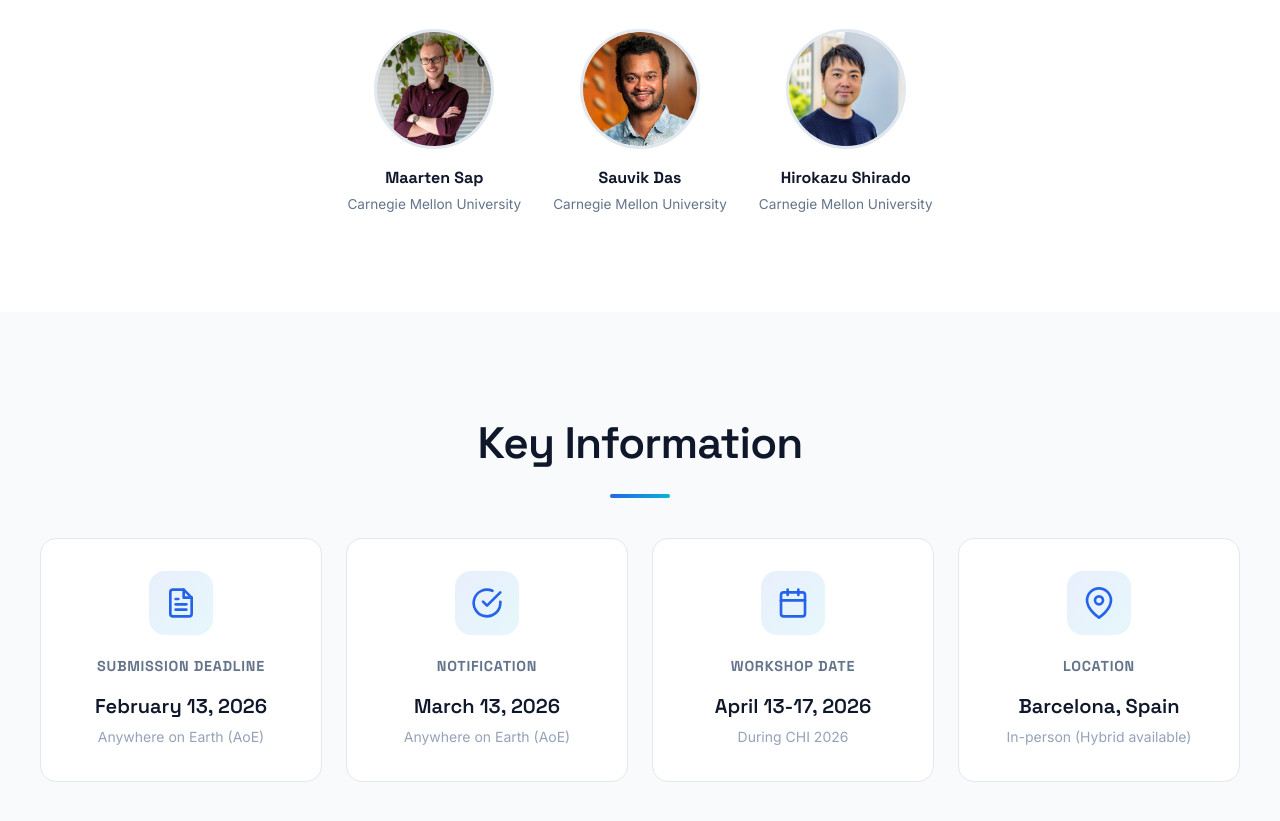
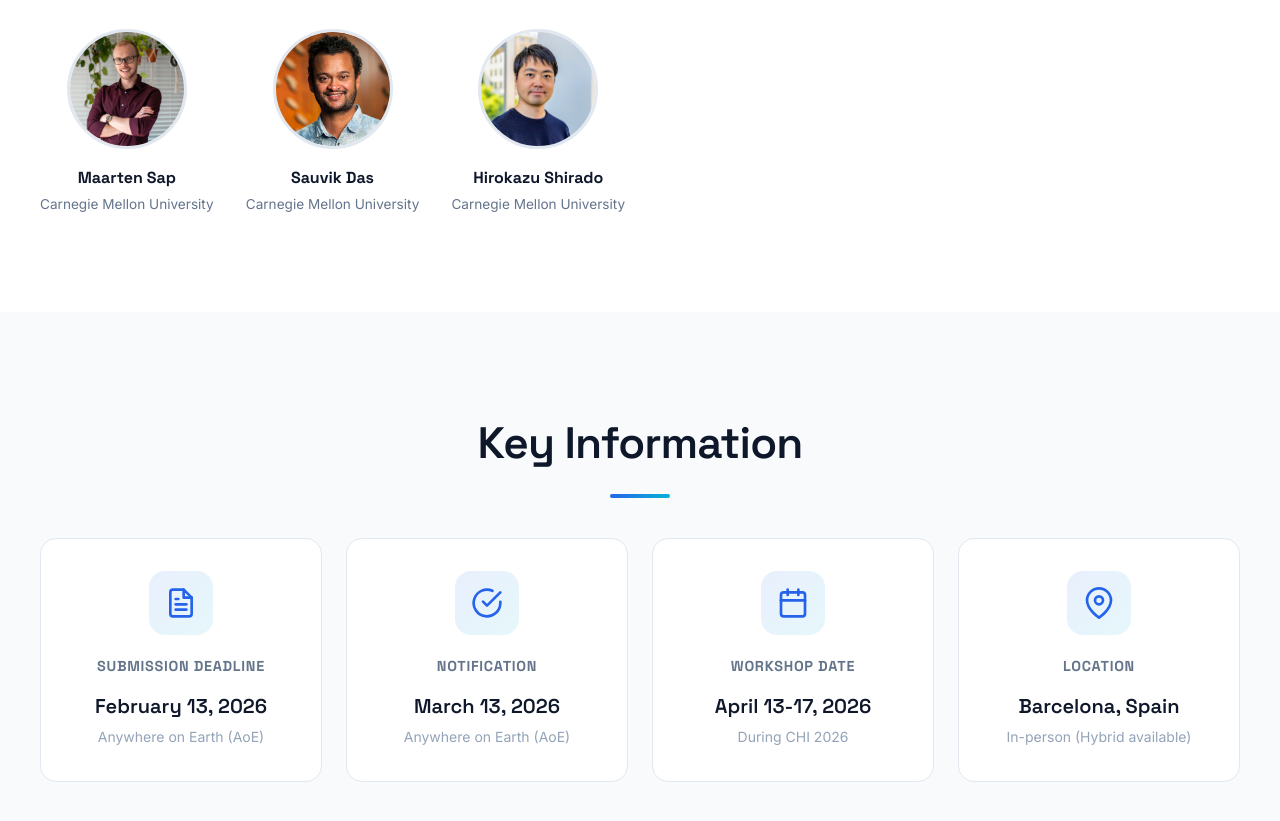
Before and after one commit to Yassellee/PoliSim, a plain HTML site: page index.html in a window 1280 px wide. Shown: the part 3841-4662 px from the top of the page. Drawn offline with Linux system fonts and the light colour scheme.

Commit message:
updates layout

```diff
--- a/styles.css
+++ b/styles.css
@@ -610,6 +610,7 @@ body {
     grid-template-columns: repeat(3, 1fr);
     gap: 2rem;
     justify-items: center;
+    justify-self: start;
 }
 
 .organizer-card {
```
